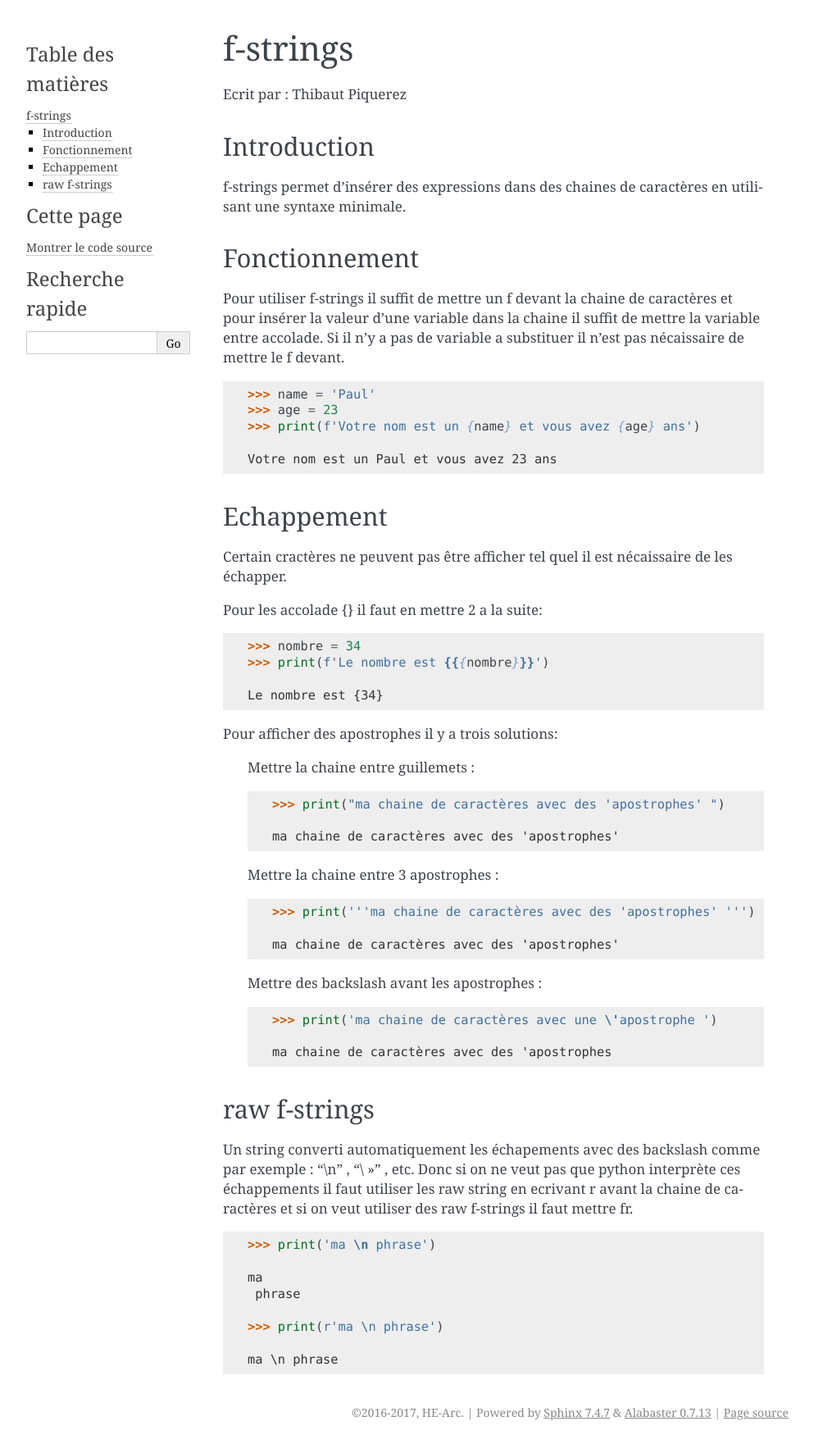
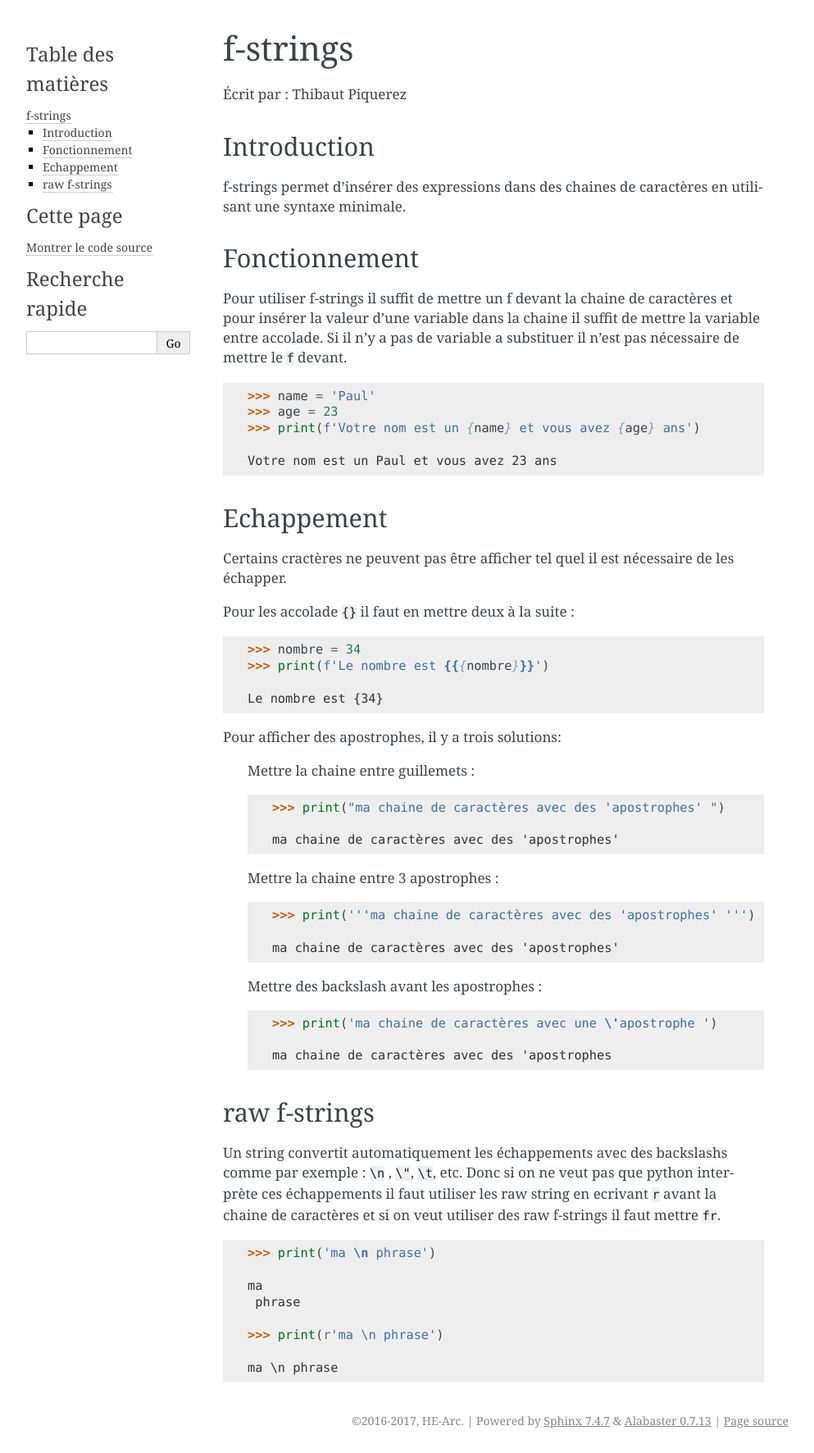
Before and after one commit to HE-Arc/livre-python, a Sphinx documentation site: the page built from source/fstrings/index.rst, in a window 1280 px wide. Shown: the whole page at 82% size, without its empty margins (148-1141 px from the left). Built offline with Sphinx 7.4.7, drawn with Linux system fonts in a browser that asks for light colours.

Commit message:
Corrections du français

```diff
--- a/source/fstrings/index.rst
+++ b/source/fstrings/index.rst
@@ -4,7 +4,7 @@
 f-strings
 =========
 
-Ecrit par : Thibaut Piquerez
+Écrit par : Thibaut Piquerez
 
 ------------
 Introduction
@@ -14,7 +14,7 @@ f-strings permet d'insérer des expressions dans des chaines de caractères en u
 --------------
 Fonctionnement
 --------------
-Pour utiliser f-strings il suffit de mettre un f devant la chaine de caractères et pour insérer la valeur d'une variable dans la chaine il suffit de mettre la variable entre accolade. Si il n'y a pas de variable a substituer il n'est pas nécaissaire de mettre le f devant.
+Pour utiliser f-strings il suffit de mettre un f devant la chaine de caractères et pour insérer la valeur d'une variable dans la chaine il suffit de mettre la variable entre accolade. Si il n'y a pas de variable a substituer il n'est pas nécessaire de mettre le ``f`` devant.
 
 .. code-block:: pycon
 
@@ -27,9 +27,9 @@ Pour utiliser f-strings il suffit de mettre un f devant la chaine de caractères
 -----------
 Echappement
 -----------
-Certain cractères ne peuvent pas être afficher tel quel il est nécaissaire de les échapper.
+Certains cractères ne peuvent pas être afficher tel quel il est nécessaire de les échapper.
 
-Pour les accolade {} il faut en mettre 2 a la suite:
+Pour les accolade ``{}`` il faut en mettre deux à la suite :
 
 .. code-block:: pycon
 
@@ -38,7 +38,7 @@ Pour les accolade {} il faut en mettre 2 a la suite:
 
 	Le nombre est {34}
 
-Pour afficher des apostrophes il y a trois solutions:
+Pour afficher des apostrophes, il y a trois solutions:
 
 	Mettre la chaine entre guillemets :
 
@@ -68,7 +68,7 @@ Pour afficher des apostrophes il y a trois solutions:
 raw f-strings
 -------------
 
-Un string converti automatiquement les échapements avec des backslash comme par exemple : '\\n' , '\\"' , etc. Donc si on ne veut pas que python interprète ces échappements il faut utiliser les raw string en ecrivant r avant la chaine de caractères et si on veut utiliser des raw f-strings il faut mettre fr.
+Un string convertit automatiquement les échappements avec des backslashs comme par exemple : ``\n`` , ``\"``, ``\t``, etc. Donc si on ne veut pas que python interprète ces échappements il faut utiliser les raw string en ecrivant ``r`` avant la chaine de caractères et si on veut utiliser des raw f-strings il faut mettre ``fr``.
 
 .. code-block:: pycon
 
```
